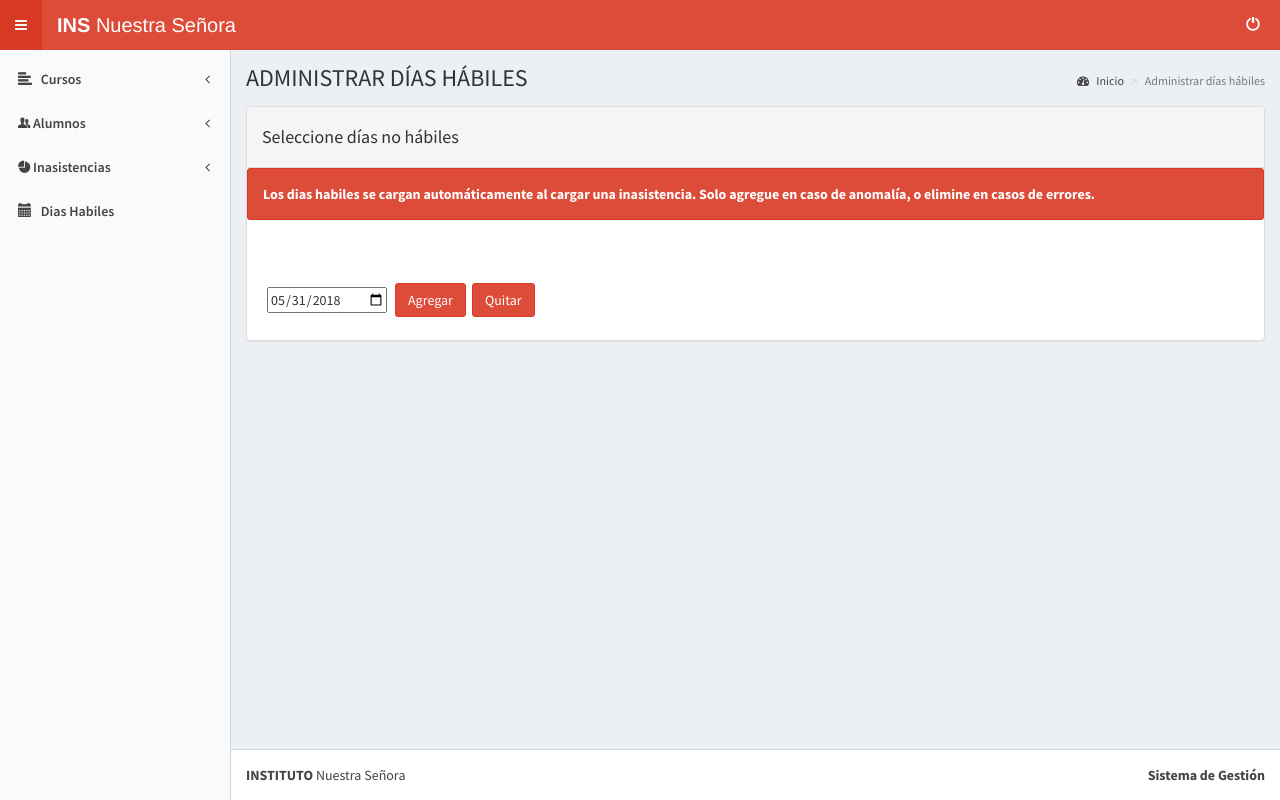
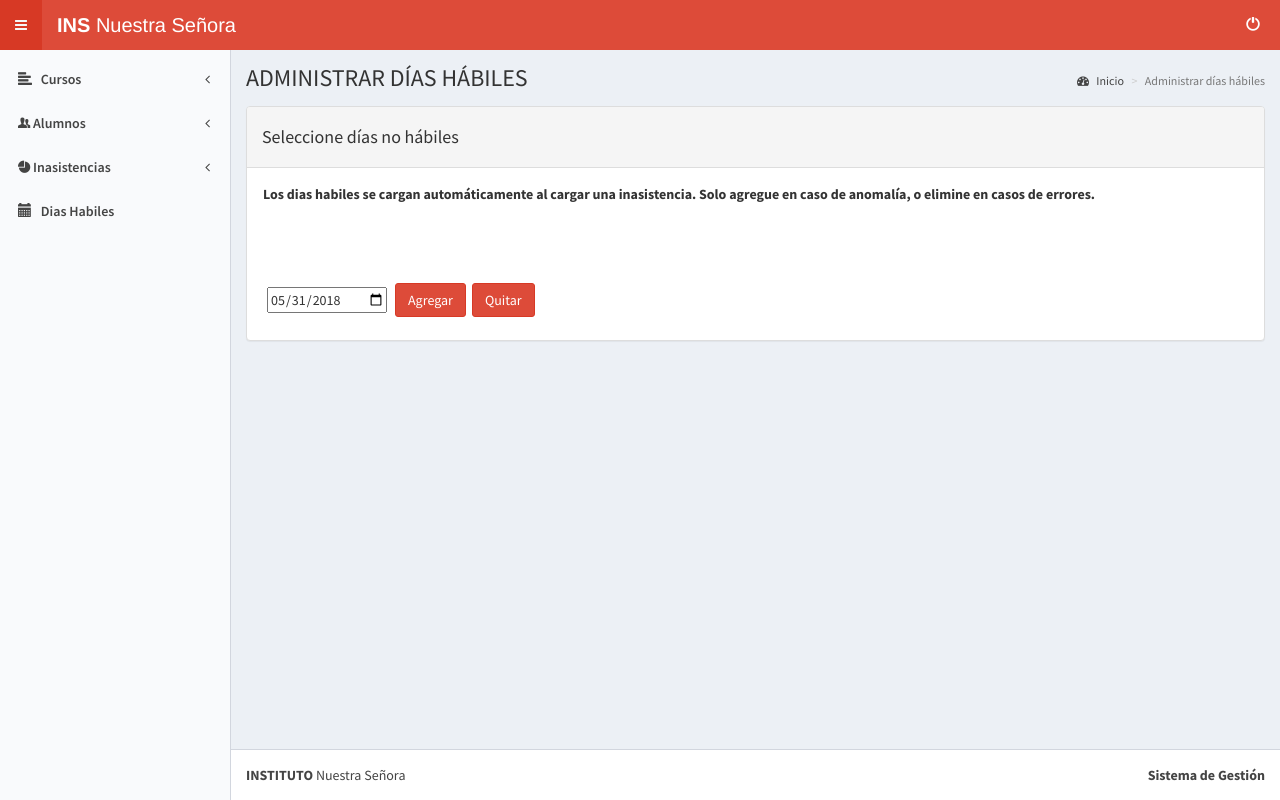
Before and after one commit to francomor/proyecto_instituto_xp, a PHP site: page /presentacion/administrarDiasHabiles.php in a window 1280 px wide. Run offline with PHP 8.4, Linux system fonts and the light colour scheme; the visitor is signed in with stand-in values (Sample User, id 1); data that the repository does not hold is empty; some libraries are stand-ins or nearby versions.

Commit message:
Color dias habiles

```diff
--- a/presentacion/administrarDiasHabiles.php
+++ b/presentacion/administrarDiasHabiles.php
@@ -27,7 +27,7 @@ $gui_preceptor = new GUIPreceptor();
             <div class="panel-heading">
                   <h4>Seleccione días no hábiles</h4>
             </div>
-            <div class="alert alert-danger">
+            <div class="alert">
                     <strong>Los dias habiles se cargan automáticamente al cargar una inasistencia. Solo agregue en caso de anomalía, o elimine en casos de errores.</strong>
             </div>
 
```
